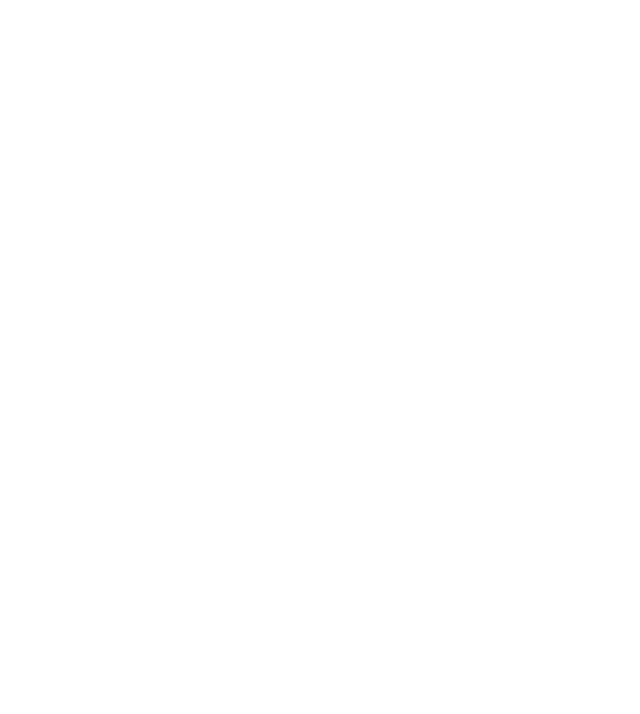
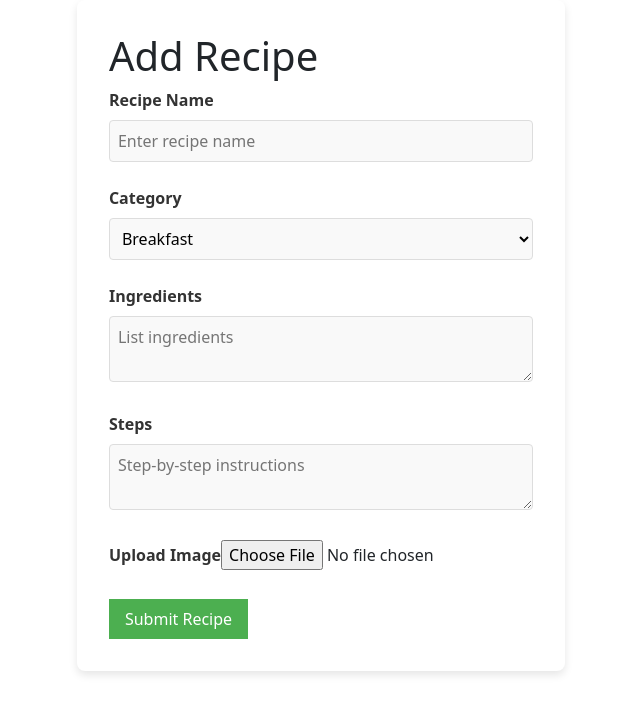
Before and after one commit to sidkrishna07/RecipeApp, a React (Create React App) app in the folder recipe-app/: page /add-recipe in a window 1280 px wide. Before the commit this address had no page. Shown: the top 714 px of the page, without its empty margins (319-959 px from the left). Built offline with nearby package versions, Linux system fonts and the light colour scheme.

Commit message:
fixed add recipe with a new form
new form for add recipe

```diff
--- a/recipe-app/src/App.js
+++ b/recipe-app/src/App.js
@@ -5,6 +5,7 @@
 import RecipeCategory from "./components/RecipeCategory";
 import MyRecipes from "./components/MyRecipes";
 import RecipeDetails from "./components/RecipeDetails";
+import AddRecipe from "./components/AddRecipe";
 import "./App.css";
 
 function App() {
@@ -46,6 +47,7 @@
         <Route path="/snack" element={<RecipeCategory category="Snack" />} />
         <Route path="/my-recipes" element={<MyRecipes />} />
         <Route path="/recipe/:id" element={<RecipeDetails recipe={sampleRecipe} />} />
+        <Route path="/add-recipe" element={<AddRecipe />} />
       </Routes>
     </Router>
   );
--- /dev/null
+++ b/recipe-app/src/components/AddRecipe.css
@@ -0,0 +1,43 @@
+.add-recipe-container {
+  padding: 2rem;
+  max-width: 800px;
+  margin: 0 auto;
+  background-color: #ffffff;
+  border-radius: 8px;
+  box-shadow: 0 4px 8px rgba(0, 0, 0, 0.1);
+}
+
+.form-group {
+  margin-bottom: 1.5rem;
+}
+
+label {
+  display: block;
+  margin-bottom: 0.5rem;
+  font-weight: bold;
+  color: #333;
+}
+
+input[type="text"],
+select,
+textarea {
+  width: 100%;
+  padding: 0.5rem;
+  border: 1px solid #ddd;
+  border-radius: 4px;
+  background-color: #f9f9f9;
+}
+
+button {
+  background-color: #4CAF50;
+  color: white;
+  border: none;
+  padding: 0.5rem 1rem;
+  border-radius: 4px;
+  cursor: pointer;
+  transition: background-color 0.3s ease;
+}
+
+button:hover {
+  background-color: #45a049;
+}
--- /dev/null
+++ b/recipe-app/src/components/AddRecipe.js
@@ -0,0 +1,101 @@
+import React, { useState, useEffect } from 'react';
+import { useLocation, useNavigate } from 'react-router-dom';
+import axios from 'axios';
+import './AddRecipe.css';
+
+const AddRecipe = () => {
+  const location = useLocation();
+  const navigate = useNavigate();
+  const [recipe, setRecipe] = useState({
+    title: '',
+    category: 'Breakfast',
+    ingredients: '',
+    steps: '',
+    image: null,
+  });
+
+  useEffect(() => {
+    if (location.state && location.state.recipe) {
+      setRecipe(location.state.recipe);
+    }
+  }, [location.state]);
+
+  const handleChange = (e) => {
+    const { name, value } = e.target;
+    setRecipe((prevRecipe) => ({ ...prevRecipe, [name]: value }));
+  };
+
+  const handleSubmit = async (e) => {
+    e.preventDefault();
+    try {
+      const token = localStorage.getItem('token'); // Retrieve token from local storage
+      const config = {
+        headers: { Authorization: `Bearer ${token}` }
+      };
+
+      if (recipe.id) {
+        await axios.put(`/recipes/${recipe.id}`, recipe, config);
+        alert('Recipe updated successfully!');
+      } else {
+        await axios.post('/recipes', recipe, config);
+        alert('Recipe added successfully!');
+      }
+      navigate('/my-recipes');
+    } catch (error) {
+      console.error('Error saving recipe:', error);
+      alert('Failed to save recipe.');
+    }
+  };
+
+  return (
+    <div className="add-recipe-container">
+      <h1>{recipe.title ? 'Edit Recipe' : 'Add Recipe'}</h1>
+      <form onSubmit={handleSubmit}>
+        <div className="form-group">
+          <label>Recipe Name</label>
+          <input
+            type="text"
+            name="title"
+            value={recipe.title}
+            onChange={handleChange}
+            placeholder="Enter recipe name"
+          />
+        </div>
+        <div className="form-group">
+          <label>Category</label>
+          <select name="category" value={recipe.category} onChange={handleChange}>
+            <option>Breakfast</option>
+            <option>Lunch</option>
+            <option>Dinner</option>
+            <option>Snack</option>
+          </select>
+        </div>
+        <div className="form-group">
+          <label>Ingredients</label>
+          <textarea
+            name="ingredients"
+            value={recipe.ingredients}
+            onChange={handleChange}
+            placeholder="List ingredients"
+          ></textarea>
+        </div>
+        <div className="form-group">
+          <label>Steps</label>
+          <textarea
+            name="steps"
+            value={recipe.steps}
+            onChange={handleChange}
+            placeholder="Step-by-step instructions"
+          ></textarea>
+        </div>
+        <div className="form-group">
+          <label>Upload Image</label>
+          <input type="file" name="image" onChange={(e) => setRecipe({ ...recipe, image: e.target.files[0] })} />
+        </div>
+        <button type="submit">Submit Recipe</button>
+      </form>
+    </div>
+  );
+};
+
+export default AddRecipe;
--- a/recipe-app/src/components/MyRecipes.js
+++ b/recipe-app/src/components/MyRecipes.js
@@ -1,12 +1,19 @@
 import React from 'react';
+import { useNavigate } from 'react-router-dom';
 import './MyRecipes.css';
 
 const MyRecipes = () => {
+  const navigate = useNavigate();
+
   const sampleRecipes = [
     { id: 1, title: 'Waffles', category: 'Breakfast', description: 'A great breakfast treat.', image: 'waffles.jpg' },
     { id: 2, title: 'Pancakes', category: 'Breakfast', description: 'Fluffy and delicious.', image: 'pancakes.jpg' },
     { id: 3, title: 'Hot Chocolate', category: 'Snack', description: 'Warm and cozy.', image: 'hot_chocolate.jpg' },
   ];
+
+  const handleEdit = (recipe) => {
+    navigate('/add-recipe', { state: { recipe } });
+  };
 
   return (
     <div className="my-recipes-container">
@@ -18,7 +25,7 @@
             <h3>{recipe.title}</h3>
             <p>{recipe.description}</p>
             <span className="category-badge">{recipe.category}</span>
-            <button className="edit-btn">Edit</button>
+            <button className="edit-btn" onClick={() => handleEdit(recipe)}>Edit</button>
           </div>
         ))}
       </div>
--- a/recipe-app/src/components/Navbar.css
+++ b/recipe-app/src/components/Navbar.css
@@ -2,8 +2,8 @@
   display: flex;
   justify-content: space-between;
   align-items: center;
-  background-color: #333;
-  color: #fff;
+  background-color: #282c34;
+  color: #61dafb;
   padding: 0.5rem 2rem;
   box-shadow: 0 2px 4px rgba(0, 0, 0, 0.1);
 }
@@ -11,7 +11,7 @@
 .navbar-brand {
   font-size: 1.5rem;
   font-weight: bold;
-  color: #f5a623;
+  color: #61dafb;
 }
 
 .navbar-links {
@@ -23,14 +23,14 @@
 }
 
 .navbar-links a {
-  color: #fff;
+  color: #61dafb;
   text-decoration: none;
   font-size: 1rem;
   transition: color 0.3s ease;
 }
 
 .navbar-links a:hover {
-  color: #f5a623;
+  color: #21a1f1;
 }
 
 .logout-btn {
--- a/recipe-app/src/components/Navbar.js
+++ b/recipe-app/src/components/Navbar.js
@@ -1,4 +1,5 @@
 import React from "react";
+import { Link } from "react-router-dom";
 import "./Navbar.css";
 
 const Navbar = ({ onSignOut }) => {
@@ -6,9 +7,9 @@
     <nav className="navbar">
       <div className="navbar-brand">Recipe Sharing App</div>
       <ul className="navbar-links">
-        <li><a href="/">Home</a></li>
-        <li><a href="/my-recipes">My Recipes</a></li>
-        <li><a href="/add-recipe">Add Recipe</a></li>
+        <li><Link to="/">Home</Link></li>
+        <li><Link to="/my-recipes">My Recipes</Link></li>
+        <li><Link to="/add-recipe">Add Recipe</Link></li>
       </ul>
       <button className="logout-btn" onClick={onSignOut}>
         Logout
```
Also changed, not shown: recipe-app/src/components/SavedRecipes.css (added, +74 -0 lines), 2 other files (tests, documents, lock files or other folders).
